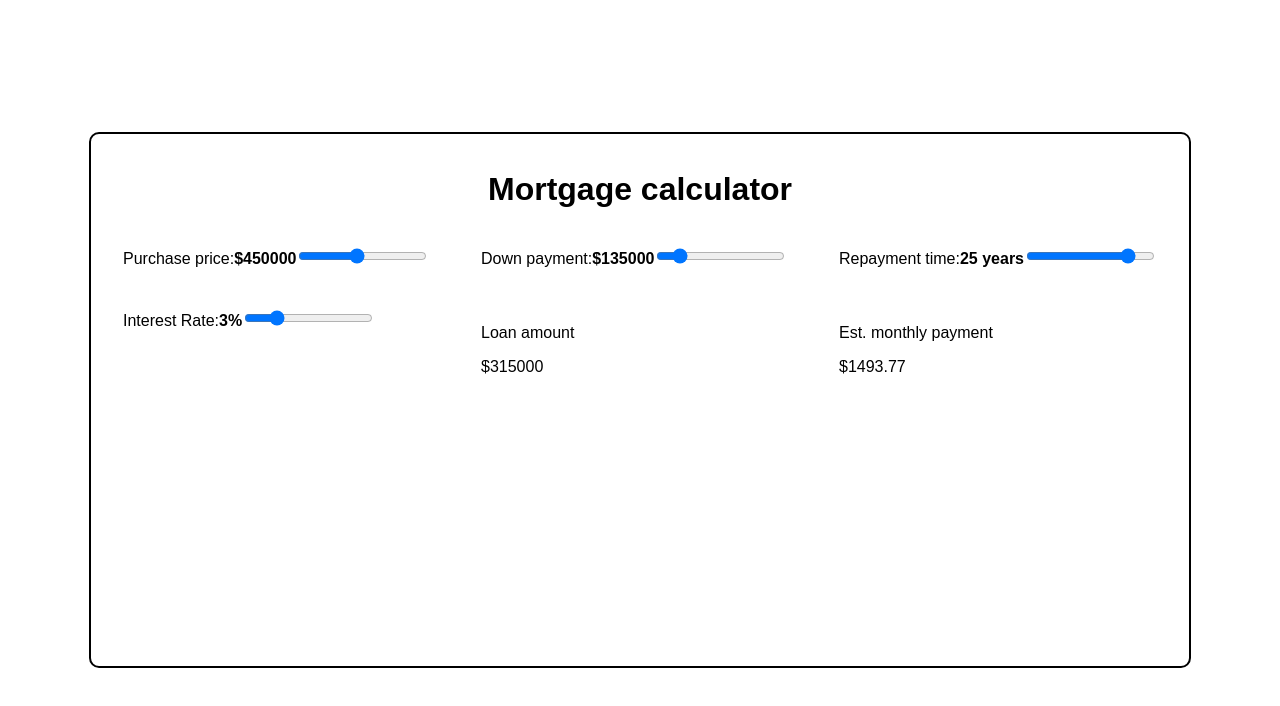
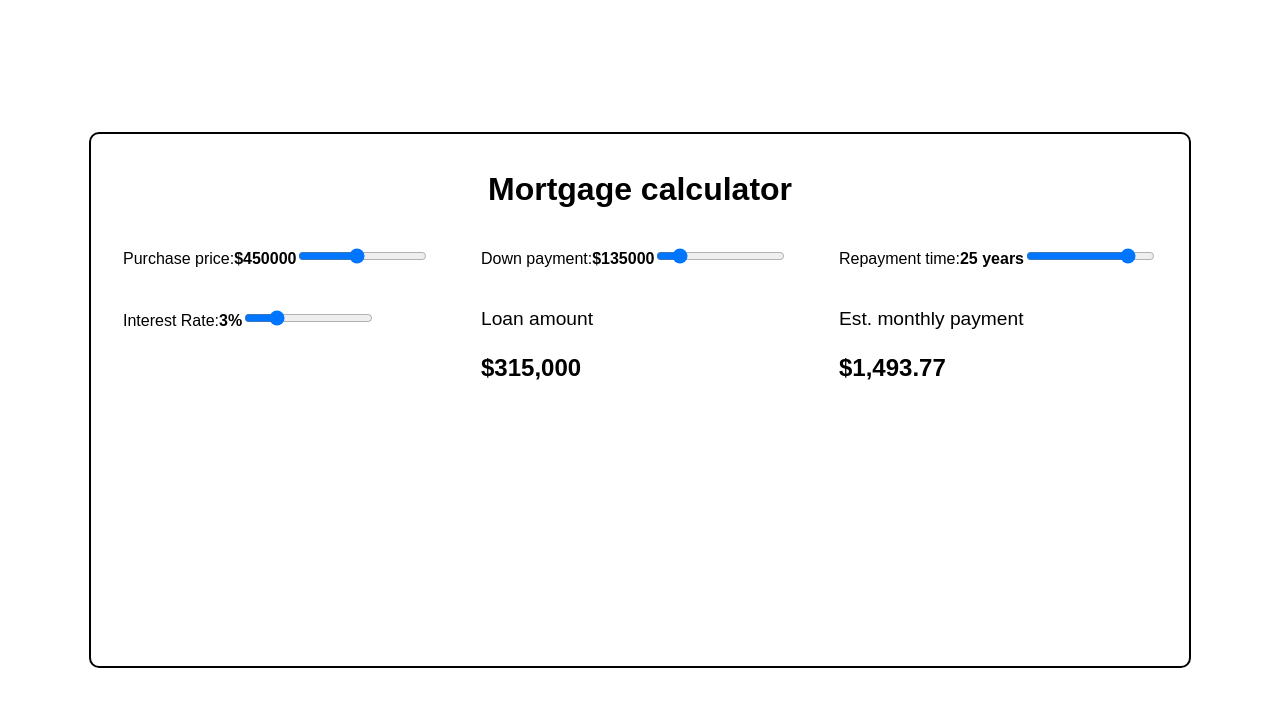
Before and after one commit to ritatanght/Mortgage-calculator, a Vue app: page / in a window 1280 px wide. Shown: the top 706 px of the page. Built offline with nearby package versions, Linux system fonts and the light colour scheme.

Commit message:
Update type for value for error display and styles

```diff
--- a/src/components/Display.vue
+++ b/src/components/Display.vue
@@ -2,7 +2,7 @@
 export default {
   props: {
     label: String,
-    value: Number,
+    value: Number | String,
     //{ label: String, value: Number },
   },
 };
@@ -10,9 +10,28 @@ export default {
 
 <template>
   <div>
-    <p>{{ label }}</p>
-    <p>${{ value % 1 === 0 ? value : value.toFixed(2) }}</p>
+    <p class="label">{{ label }}</p>
+    <p>
+      ${{
+        value % 1 === 0
+          ? value.toLocaleString("en-CA")
+          : value.toLocaleString("en-CA", { maximumFractionDigits: 2 })
+      }}
+    </p>
   </div>
 </template>
 
-<style scoped></style>
+<style scoped>
+div {
+  font-size: 1.2rem;
+}
+p.label {
+  margin: 0;
+  margin-bottom: 1em;
+}
+
+p:not(.label) {
+  font-size: 1.5rem;
+  font-weight: bold;
+}
+</style>
```
